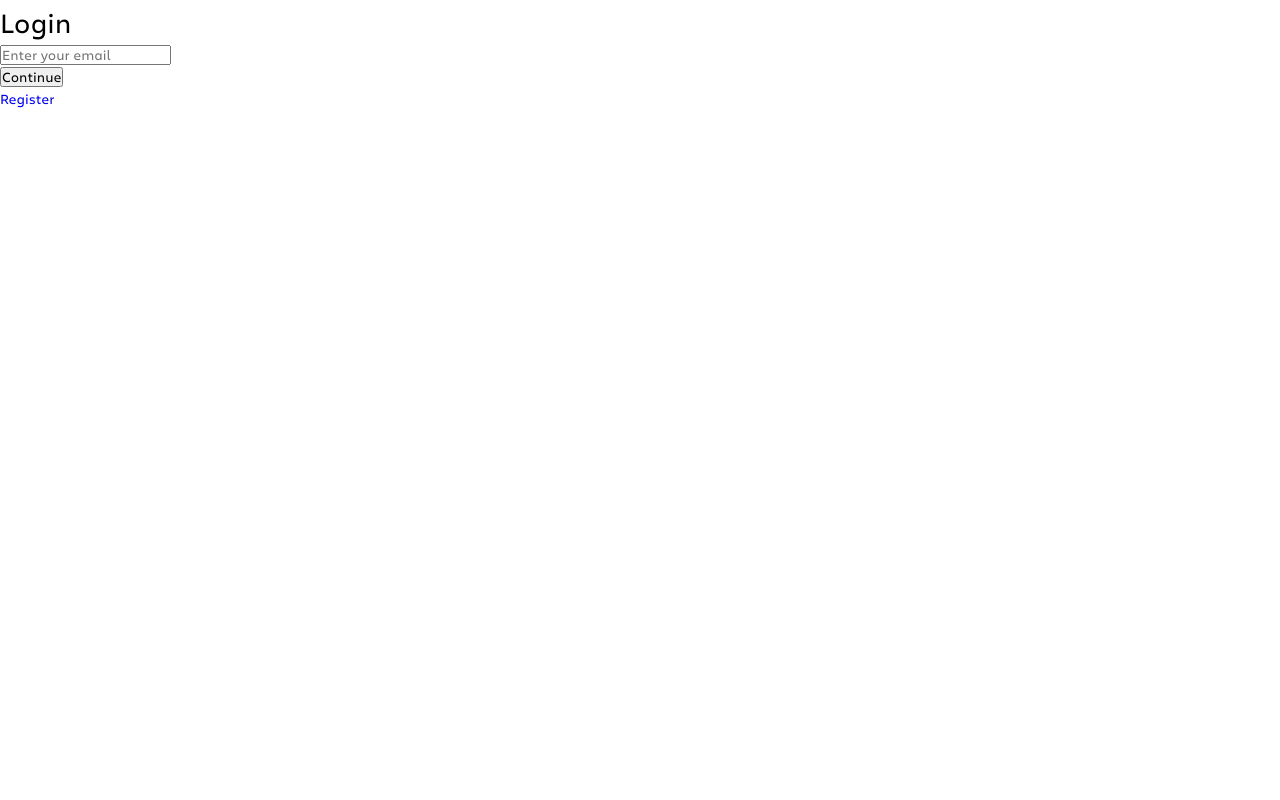
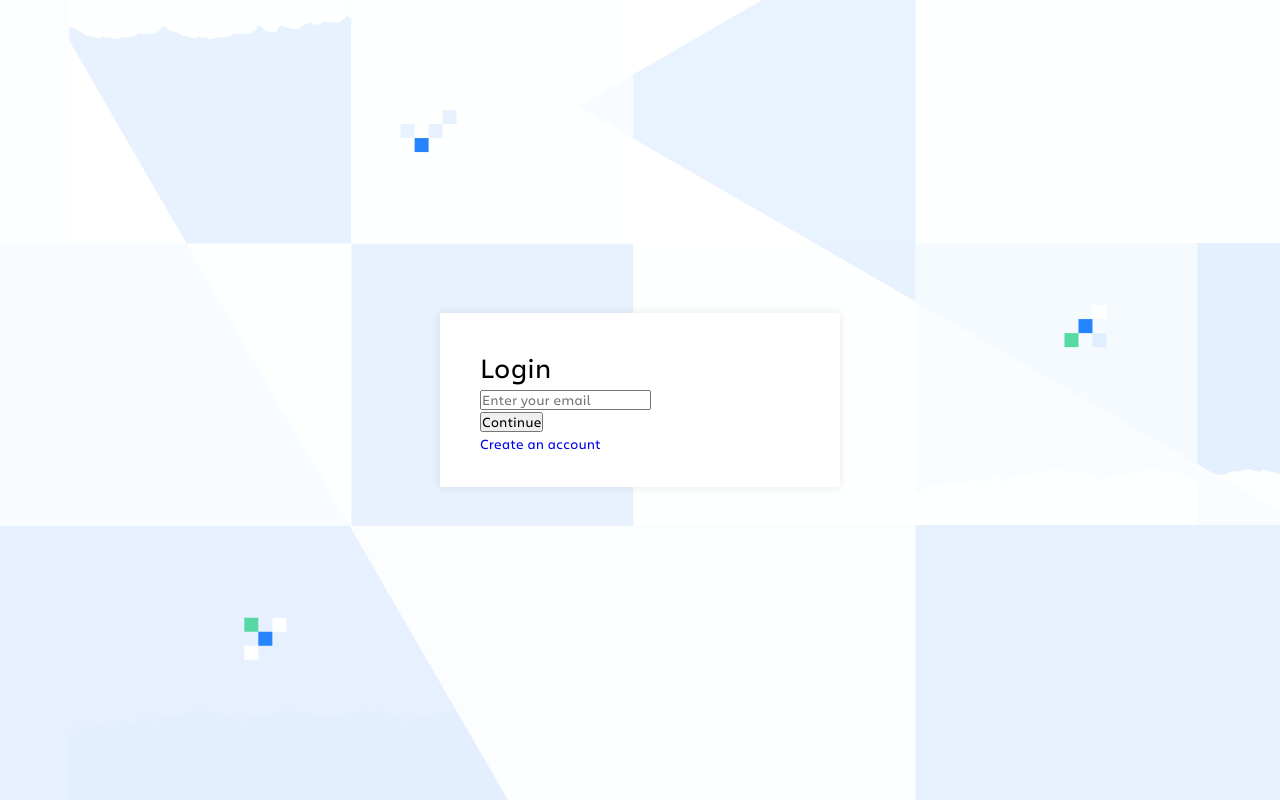
Before and after one commit to dipankarhalder/atlassian-ui, a React (Create React App) app: page / in a window 1280 px wide. Built offline with nearby package versions, Linux system fonts and the light colour scheme.

Commit message:
updated files

```diff
--- a/src/App.js
+++ b/src/application.js
@@ -3,7 +3,7 @@ import { Routes, Route } from 'react-router-dom';
 import { Login, Register } from './pages';
 import { LOGIN, REGISTER } from './utils/routes';
 
-export default function App() {
+export default function Application() {
   return (
     <Routes>
       <Route path={LOGIN}>
--- a/src/index.js
+++ b/src/index.js
@@ -3,7 +3,7 @@ import ReactDOM from 'react-dom/client';
 import { BrowserRouter } from 'react-router-dom';
 
 import './style.scss';
-import App from './app';
+import Application from './application';
 
 const rootElement = document.getElementById('root');
 const rootApplication = ReactDOM.createRoot(rootElement);
@@ -11,7 +11,7 @@ const rootApplication = ReactDOM.createRoot(rootElement);
 rootApplication.render(
   <StrictMode>
     <BrowserRouter>
-      <App />
+      <Application />
     </BrowserRouter>
   </StrictMode>,
 );
--- /dev/null
+++ b/src/layout/auth/index.jsx
@@ -0,0 +1,7 @@
+export function AuthLayout({ children }) {
+  return (
+    <div className="app-auth-wrapper">
+      <div className="app-auth-content">{children}</div>
+    </div>
+  );
+}
--- /dev/null
+++ b/src/layout/index.jsx
@@ -0,0 +1 @@
+export * from './auth';
--- a/src/pages/login/index.jsx
+++ b/src/pages/login/index.jsx
@@ -1,6 +1,7 @@
 import { Link } from 'react-router-dom';
 import { useForm } from 'react-hook-form';
 
+import { AuthLayout } from '../../layout';
 import { Input, Button } from '../../components';
 import { content } from '../../utils/content';
 
@@ -14,7 +15,7 @@ export function Login() {
   };
 
   return (
-    <div>
+    <AuthLayout>
       <h1>Login</h1>
       <form onSubmit={handleSubmit(onSubmit)}>
         <Input
@@ -25,6 +26,6 @@ export function Login() {
         <Button label={content.login.btn_content} typebtn="submit" />
       </form>
       <Link to={REGISTER}>{content.login.register_link}</Link>
-    </div>
+    </AuthLayout>
   );
 }
--- a/src/style.scss
+++ b/src/style.scss
@@ -2,3 +2,5 @@
 @import './styles/core/mixin.scss';
 @import './styles/core/variable.scss';
 @import './styles/core/reset.scss';
+
+@import './styles/modules/auth.scss';
--- a/src/styles/core/variable.scss
+++ b/src/styles/core/variable.scss
@@ -13,3 +13,7 @@ $scrollthmb: #686868;
 
 $white: #ffffff;
 $gray: #bbbbbb;
+
+$authbg: #e8f2ff;
+
+$shadow: rgba(0, 0, 0, 0.1) 0px 0px 10px;
--- /dev/null
+++ b/src/styles/modules/auth.scss
@@ -0,0 +1,21 @@
+.app-auth-wrapper {
+  height: 100vh;
+  display: flex;
+  justify-content: center;
+  align-items: center;
+  background: {
+    size: cover;
+    attachment: fixed;
+    image: url('../../assets/images/backg.svg');
+    repeat: no-repeat;
+    position: center center;
+  }
+
+  .app-auth-content {
+    width: 400px;
+    padding: 32px 40px;
+    background: $white;
+    @include radius(3px);
+    box-shadow: $shadow;
+  }
+}
--- a/src/utils/content.js
+++ b/src/utils/content.js
@@ -2,6 +2,7 @@ export const content = {
   login: {
     log_placeholder: 'Enter your email',
     btn_content: 'Continue',
-    register_link: 'Register',
+    register_link: 'Create an account',
+    forgot_link: `Can't log in?`,
   },
 };
```
Also changed, not shown: src/assets/images/backg.svg (added).
